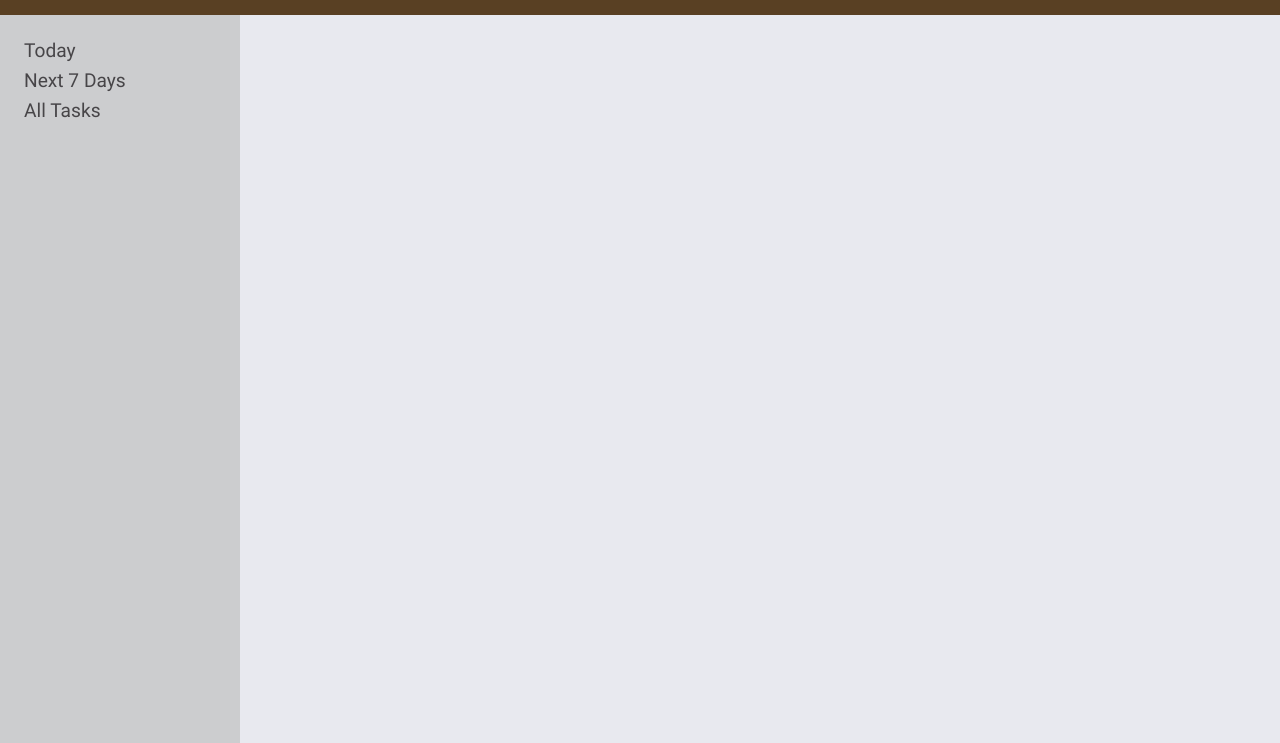
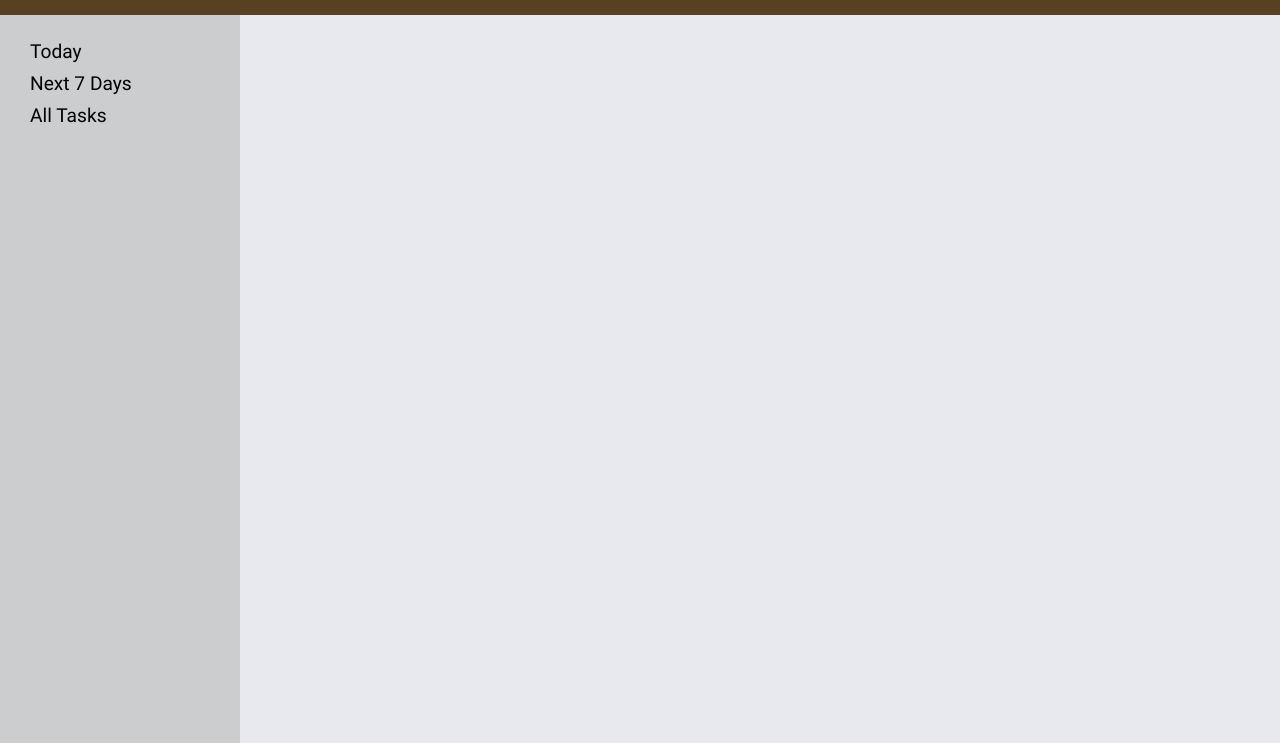
Before and after one commit to Adhisafdhol/to-do-list, a website built with webpack: page src/index.html in a window 1280 px wide. Shown: the part 57-800 px from the top of the page. Built offline with nearby package versions, Linux system fonts and the light colour scheme.

Commit message:
Add button elements and style for tasks list

```diff
--- a/src/pages/home.js
+++ b/src/pages/home.js
@@ -32,18 +32,27 @@ function sidebar() {
   sidebar.appendChild(sidebarList);
 
   const today = document.createElement('li');
-  today.setAttribute('data-key', 'today');
-  today.textContent = 'Today';
+  const todayBtn = document.createElement('button');
+  todayBtn.setAttribute('data-key', 'today');
+  todayBtn.setAttribute('type', 'button');
+  todayBtn.textContent = 'Today';
+  today.appendChild(todayBtn);
   sidebarList.appendChild(today);
 
   const next7Days = document.createElement('li');
-  next7Days.setAttribute('data-key', 'next-7-days');
-  next7Days.textContent = 'Next 7 Days';
+  const next7DaysBtn = document.createElement('button');
+  next7DaysBtn.setAttribute('data-key', 'next-7-days');
+  next7DaysBtn.setAttribute('type', 'button');
+  next7DaysBtn.textContent = 'Next 7 Days';
+  next7Days.appendChild(next7DaysBtn);
   sidebarList.appendChild(next7Days);
 
   const allTask = document.createElement('li');
-  allTask.setAttribute('data-key', 'all-task');
-  allTask.textContent = 'All Tasks';
+  const allTaskBtn = document.createElement('button');
+  allTaskBtn.setAttribute('data-key', 'all-task');
+  allTaskBtn.setAttribute('type', 'button');
+  allTaskBtn.textContent = 'All Tasks';
+  allTask.appendChild(allTaskBtn);
   sidebarList.appendChild(allTask);
 
   return sidebar;
--- a/src/style.css
+++ b/src/style.css
@@ -150,3 +150,9 @@ body {
   flex-direction: column;
   gap: 0.5rem;
 }
+
+.sidebar > ul button {
+  background-color: inherit;
+  border: none;
+  cursor: pointer;
+}
```
